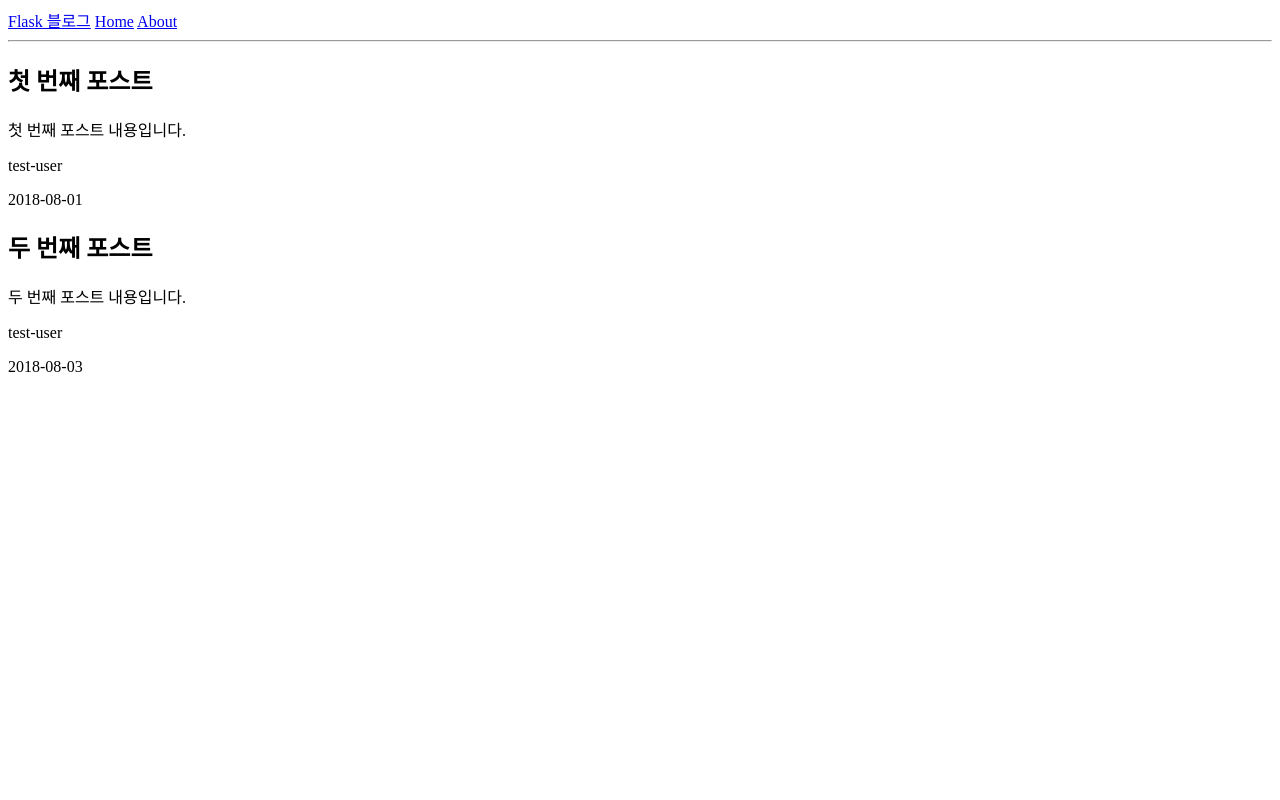
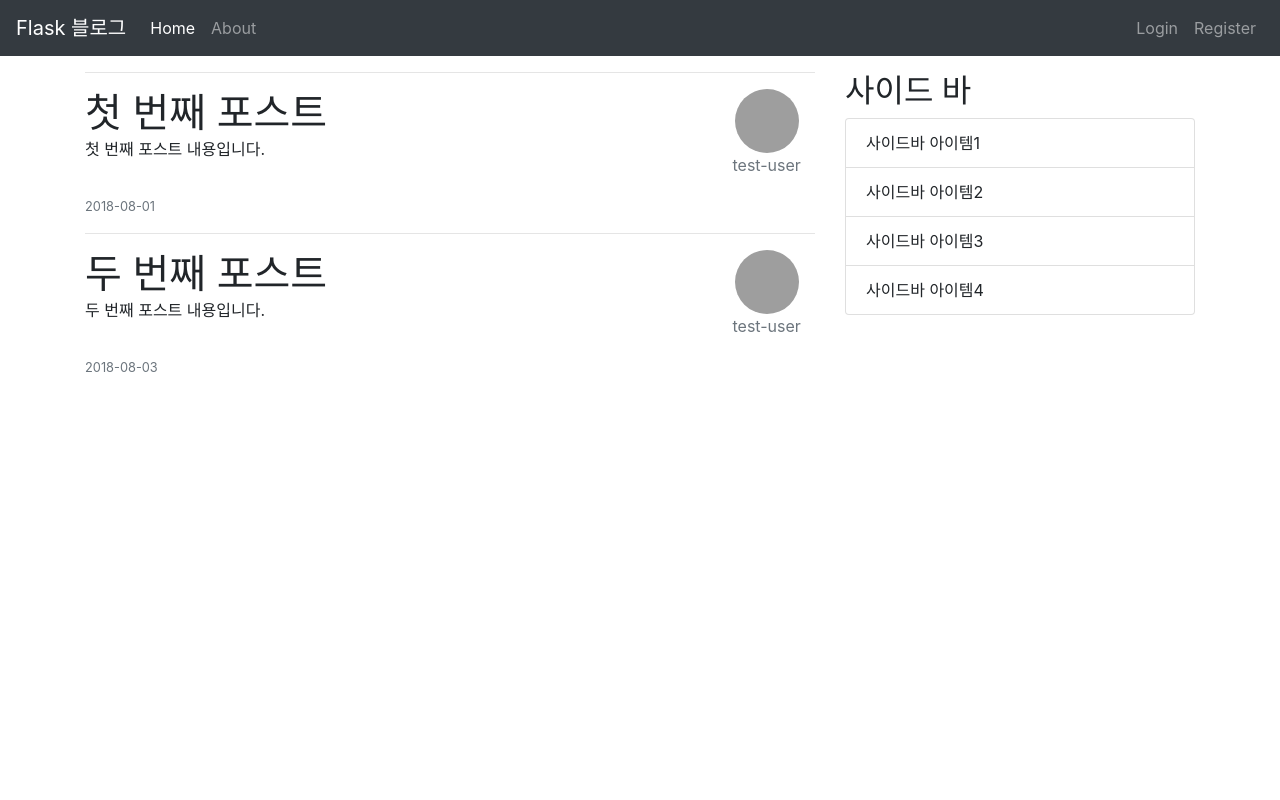
Before and after one commit to LazyRichard/flask_blog_tutorial, a Flask app: page / in a window 1280 px wide. Run offline with Flask 2, Linux system fonts and the light colour scheme; some libraries are stand-ins or nearby versions; grey boxes are pictures that could not be loaded.

Commit message:
add Chapter-3

```diff
--- /dev/null
+++ b/static/layout.css
@@ -0,0 +1,8 @@
+html {
+  position: relative;
+  min-height: 100%;
+}
+
+body {
+  padding-top: 56px;
+}
--- a/templates/about.html
+++ b/templates/about.html
@@ -1,7 +1,7 @@
 {% extends 'layout.html' %}
 
 {% block content %}
-<div>
-  <h1>About</h1>
+<div class="container">
+    <h1>About 페이지</h1>
 </div>
 {% endblock %}
--- a/templates/index.html
+++ b/templates/index.html
@@ -1,18 +1,40 @@
 {% extends 'layout.html' %}
 
 {% block content %}
-<div>
-  <div>
-    {% for post in posts %}
+<div class="container">
+  <div class="row">
+    <div class="col-md-8">
+      {% for post in posts %}
       <article>
-        <h1>{{ post.title }}</h1>
-        <p>{{ post.content}}</p>
-        <div>
-          <p>{{ post.author.username }}</p>
-          <p>{{ post.date_posted.strftime('%Y-%m-%d') }}</p>
+        <hr>
+        <div class="row">
+          <div class="col">
+            <a class="h1" href="#">{{ post.title }}</a>
+            <p class="text-justify">{{ post.content }}</p>
+          </div>
+          <div class="col-md-2 d-flex flex-column">
+            <img class="rounded-circle mx-auto" src="#" data-src="holder.js/64x64" width="64px" height="64px">
+            <p class="text-muted text-center">{{ post.author.username }}</p>
+          </div>
         </div>
+        <small class="text-muted">{{ post.date_posted.strftime('%Y-%m-%d') }}</small>
       </article>
-    {% endfor %}
+      {% endfor %}
+    </div>
+
+    <aside class="col-md-4 my-3">
+      <h2>사이드 바</h2>
+      <ul class="list-group">
+        <li class="list-group-item">사이드바 아이템1</li>
+        <li class="list-group-item">사이드바 아이템2</li>
+        <li class="list-group-item">사이드바 아이템3</li>
+        <li class="list-group-item">사이드바 아이템4</li>
+      </ul>
+    </aside>
   </div>
 </div>
 {% endblock %}
+
+{% block scripts %}
+  <script src=https://cdnjs.cloudflare.com/ajax/libs/holder/2.9.4/holder.min.js></script>
+{% endblock %}
--- a/templates/layout.html
+++ b/templates/layout.html
@@ -2,27 +2,76 @@
 <html lang="kr">
   <head>
     <meta charset="utf-8">
+    <meta name="viewport" content="width=device-width, initial-scale=1, shrink-to-fit=no">
+    <meta name="description" content="">
+    <meta name="author" content="">
+    <link rel="icon" href="../../../../favicon.ico">
 
     {% if title %}
       <title>Flask 블로그 - {{ title }}</title>
     {% else %}
       <title>Flask 블로그</title>
     {% endif %}
+
+    <!-- Bootstrap core CSS -->
+    <link rel="stylesheet" href="https://stackpath.bootstrapcdn.com/bootstrap/4.1.3/css/bootstrap.min.css"
+          integrity="sha384-MCw98/SFnGE8fJT3GXwEOngsV7Zt27NXFoaoApmYm81iuXoPkFOJwJ8ERdknLPMO" crossorigin="anonymous">
+
+    <!-- Font awesome CSS -->
+    <link rel="stylesheet" href="https://use.fontawesome.com/releases/v5.2.0/css/all.css"
+          integrity="sha384-hWVjflwFxL6sNzntih27bfxkr27PmbbK/iSvJ+a4+0owXq79v+lsFkW54bOGbiDQ" crossorigin="anonymous">
+
+    <!-- Custom styles for this template -->
+    <link rel="stylesheet" href="{{ url_for('static', filename='layout.css') }}">
+    {% block stylesheet %}{% endblock %}
   </head>
 
   <body>
-    <header>
-      <nav>
-        <a href="{{ url_for('index') }}">Flask 블로그</a>
-        <a href="{{ url_for('index') }}">Home</a>
-        <a href="{{ url_for('about') }}">About</a>
+    <header class="site-header">
+      <nav class="navbar navbar-expand-md fixed-top navbar-dark bg-dark mb-4">
+        <a class="navbar-brand" href="{{ url_for('index') }}">Flask 블로그</a>
+        <button class="navbar-toggler" type="button" data-toggle="collapse" data-target="#navbarCollapse" aria-controls="navbarCollapse" aria-expanded="false" aria-label="Toggle navigation">
+          <span class="navbar-toggler-icon"></span>
+        </button>
+        <div class="collapse navbar-collapse" id="navbarCollapse">
+          <ul class="navbar-nav mr-auto">
+            <li class="nav-item active">
+              <a class="nav-link" href="{{ url_for('index') }}">Home</a>
+            </li>
+            <li class="nav-item">
+              <a class="nav-link" href="{{ url_for('about') }}">About</a>
+            </li>
+          </ul>
+
+          <!-- Navbar right side -->
+          <div class="navbar-nav mt-mb-0">
+            <a class="nav-item nav-link" href="{#{ url_for('login') }#}">Login</a>
+            <a class="nav-item nav-link" href="{#{ url_for('registration') }#}">Register</a>
+          </div>
+        </div>
       </nav>
-      <hr>
     </header>
 
     <main role="main">
     <!-- Main content block -->
     {% block content %}{% endblock %}
     </main>
+
+    <!-- Bootstrap core JavaScript
+    ================================================== -->
+    <!-- Placed at the end of the document so the pages load faster -->
+    <script src="https://code.jquery.com/jquery-3.3.1.min.js"
+    		integrity="sha256-FgpCb/KJQlLNfOu91ta32o/NMZxltwRo8QtmkMRdAu8=" crossorigin="anonymous"></script>
+    <script src="https://cdnjs.cloudflare.com/ajax/libs/popper.js/1.14.3/umd/popper.min.js"
+            integrity="sha384-ZMP7rVo3mIykV+2+9J3UJ46jBk0WLaUAdn689aCwoqbBJiSnjAK/l8WvCWPIPm49" crossorigin="anonymous"></script>
+    <script src="https://stackpath.bootstrapcdn.com/bootstrap/4.1.3/js/bootstrap.min.js"
+            integrity="sha384-ChfqqxuZUCnJSK3+MXmPNIyE6ZbWh2IMqE241rYiqJxyMiZ6OW/JmZQ5stwEULTy" crossorigin="anonymous"></script>
+
+    <!-- Font awesome -->
+    <script defer src="https://use.fontawesome.com/releases/v5.2.0/js/all.js"
+            integrity="sha384-4oV5EgaV02iISL2ban6c/RmotsABqE4yZxZLcYMAdG7FAPsyHYAPpywE9PJo+Khy" crossorigin="anonymous"></script>
+
+    <!-- Custom scripts -->
+    {% block scripts %}{% endblock %}
   </body>
 </html>
```
